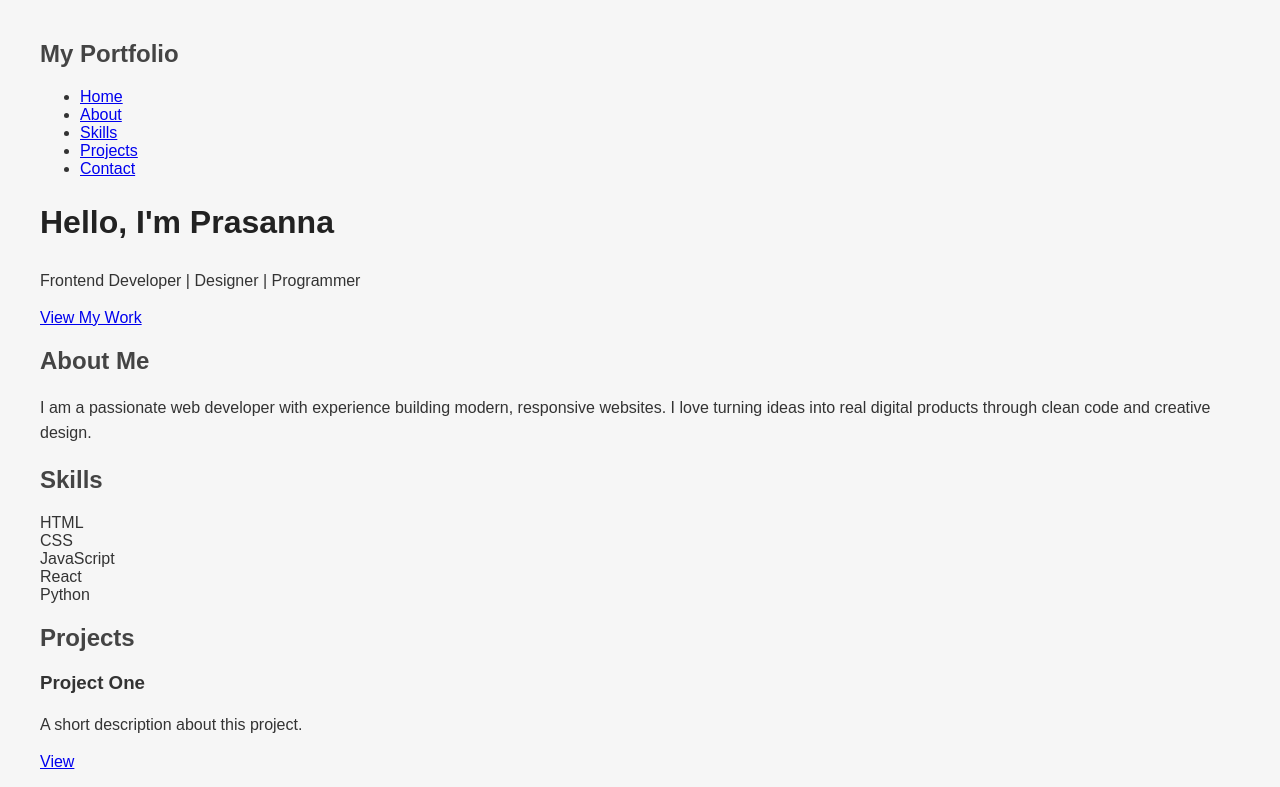
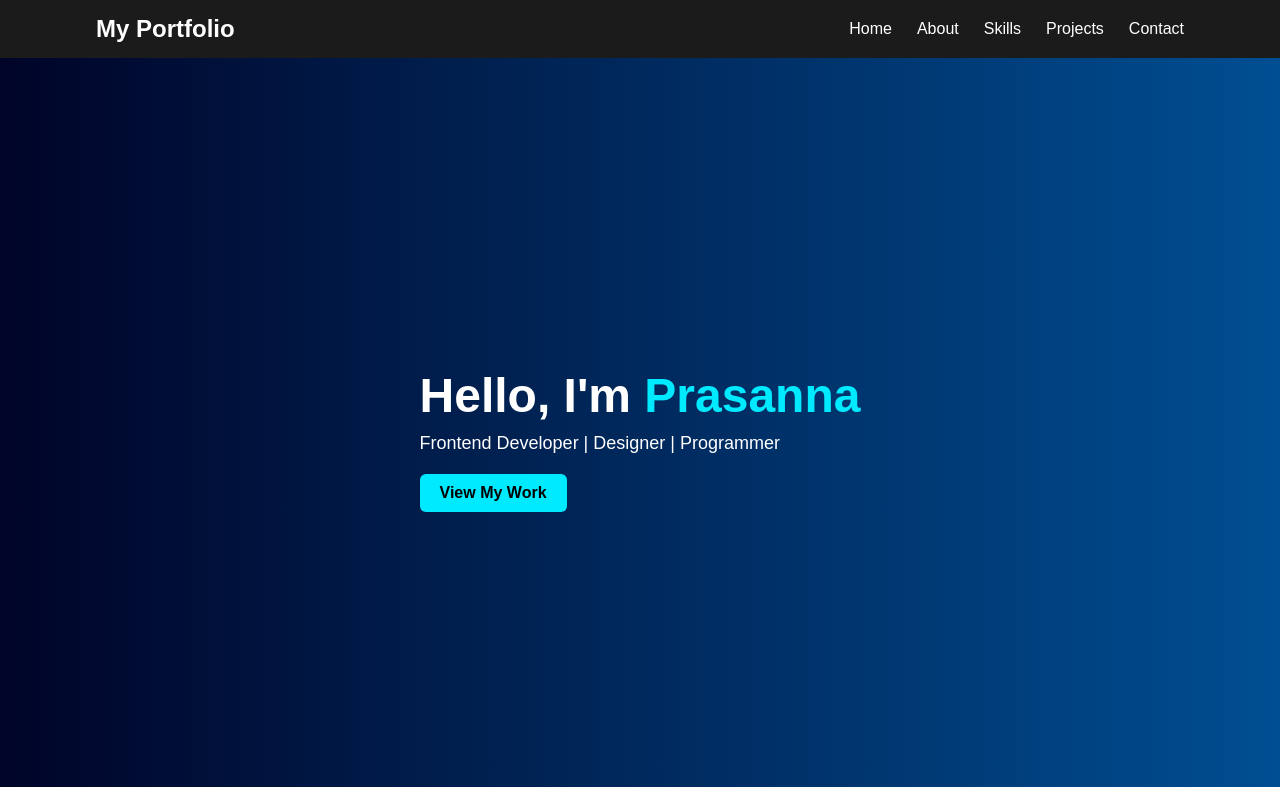
Before and after one commit to LakshmiPrasanna152/repo--sample-page, a plain HTML site: page index.html in a window 1280 px wide. Shown: the top 787 px of the page. Drawn offline with Linux system fonts and the light colour scheme.

Commit message:
style.css

```diff
--- a/style.css
+++ b/style.css
@@ -1,26 +1,141 @@
-/* Basic Page Styling */
-body {
-    background-color: #f6f6f6;
-    font-family: Arial, sans-serif;
-    margin: 40px;
-    color: #333;
+* {
+    margin: 0;
+    padding: 0;
+    box-sizing: border-box;
+    font-family: "Poppins", sans-serif;
 }
 
-/* Headings */
-h1 {
-    font-size: 32px;
+body {
+    background: #f5f5f5;
     color: #222;
 }
 
-h2 {
-    font-size: 24px;
-    margin-top: 20px;
-    color: #444;
+/* Navbar */
+header {
+    background: #1b1b1b;
+    padding: 15px 0;
+    position: fixed;
+    width: 100%;
+    top: 0;
+    z-index: 100;
 }
 
-/* Paragraphs */
-p {
-    line-height: 1.6;
+nav {
+    width: 85%;
+    margin: auto;
+    display: flex;
+    justify-content: space-between;
+    align-items: center;
+}
+
+.logo {
+    color: #fff;
+    font-size: 24px;
+}
+
+nav ul {
+    list-style: none;
+    display: flex;
+}
+
+nav ul li {
+    margin-left: 25px;
+}
+
+nav ul li a {
+    text-decoration: none;
+    color: #fff;
     font-size: 16px;
-    margin-bottom: 15px;
 }
+
+nav ul li a:hover {
+    color: #00eaff;
+}
+
+/* Hero Section */
+.hero {
+    height: 100vh;
+    background: linear-gradient(to right, #000428, #004e92);
+    display: flex;
+    justify-content: center;
+    align-items: center;
+    color: #fff;
+    padding-top: 80px;
+}
+
+.hero-text h1 {
+    font-size: 48px;
+}
+
+.hero-text span {
+    color: #00eaff;
+}
+
+.hero-text p {
+    font-size: 18px;
+    margin: 10px 0;
+}
+
+.btn {
+    background: #00eaff;
+    padding: 10px 20px;
+    text-decoration: none;
+    color: black;
+    border-radius: 6px;
+    display: inline-block;
+    margin-top: 10px;
+    font-weight: bold;
+}
+
+/* Sections Layout */
+.about, .skills, .projects, .contact {
+    width: 80%;
+    margin: 80px auto;
+    text-align: center;
+}
+
+.about p {
+    font-size: 18px;
+    margin-top: 10px;
+}
+
+/* Skills */
+.skill-box {
+    display: flex;
+    gap: 15px;
+    justify-content: center;
+    flex-wrap: wrap;
+}
+
+.skill {
+    background: #004e92;
+    color: #fff;
+    padding: 10px 20px;
+    border-radius: 6px;
+    font-size: 16px;
+}
+
+/* Projects */
+.project-grid {
+    display: grid;
+    grid-template-columns: repeat(auto-fit, minmax(280px, 1fr));
+    gap: 25px;
+    margin-top: 20px;
+}
+
+.project-card {
+    background: #fff;
+    padding: 20px;
+    border-radius: 10px;
+    box-shadow: 0 4px 10px rgba(0,0,0,0.1);
+}
+
+.project-card h3 {
+    margin-bottom: 10px;
+}
+
+/* Contact */
+.contact p {
+    font-size: 18px;
+    margin-top: 8px;
+}
```
